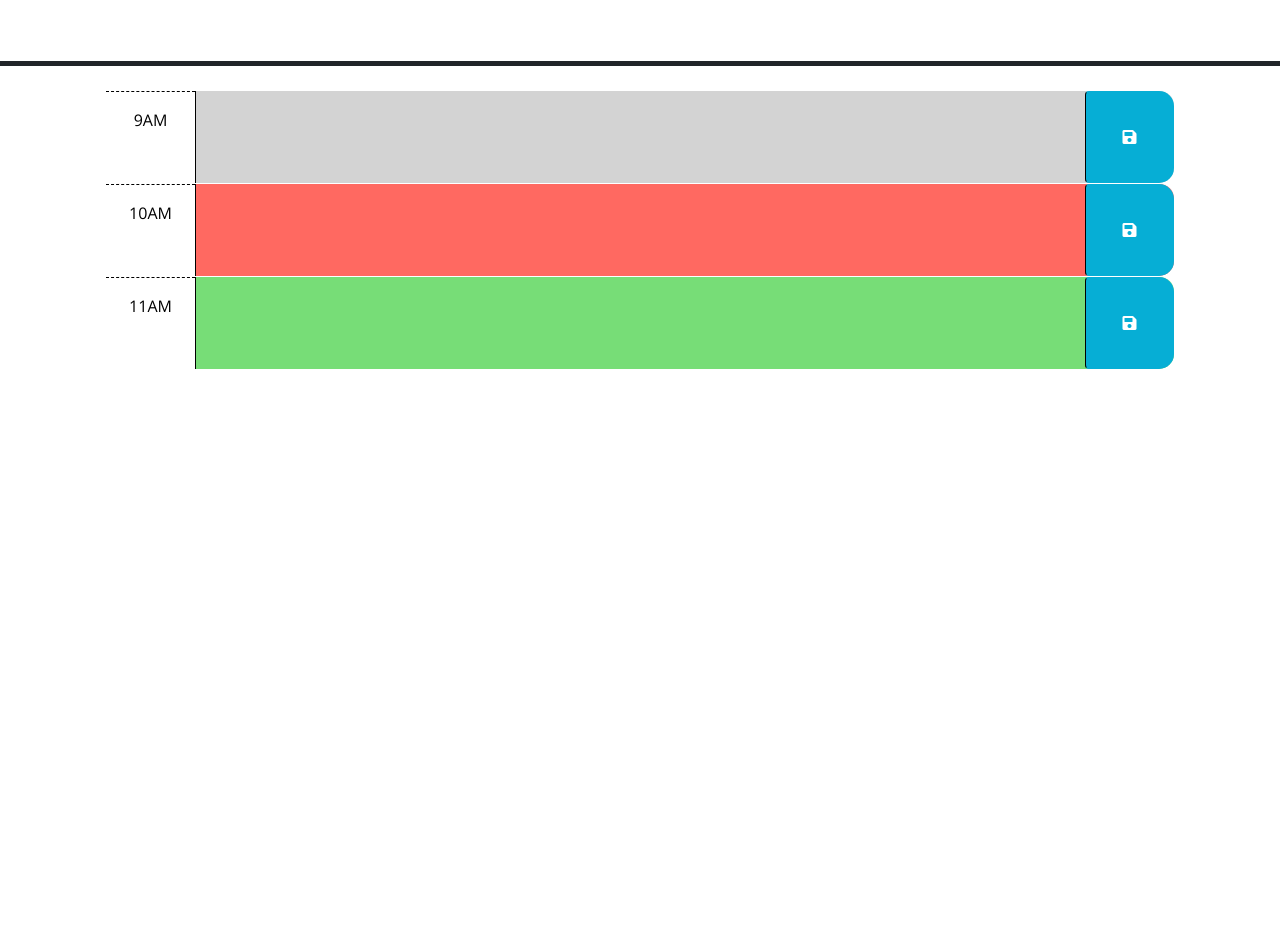
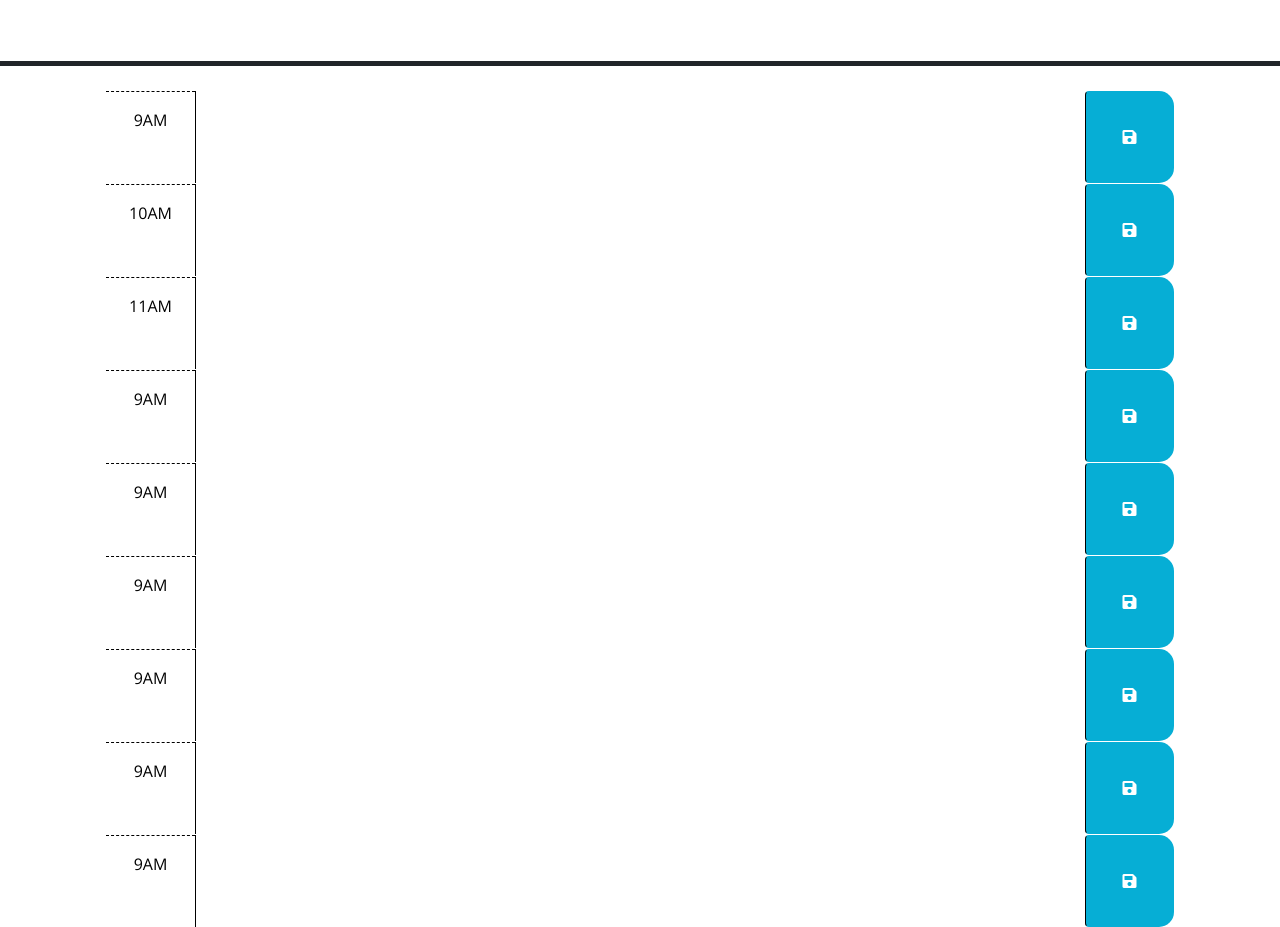
Before and after one commit to ryanmueller4/work-day-scheduler, a plain HTML site: page index.html in a window 1280 px wide. Shown: the part 166-1093 px from the top of the page. Before the commit the page ends 800 px from the top, so only its background shows below. Drawn offline with nearby package versions, Linux system fonts and the light colour scheme; files that its build step writes are made by us from their sources; files whose address does not match are found by name.

Commit message:
added remaining hours

```diff
--- a/index.html
+++ b/index.html
@@ -28,6 +28,7 @@
       <p class="lead">A simple calendar app for scheduling your work day</p>
       <p id="currentDay" class="lead"></p>
     </header>
+
     <div class="container-lg px-5">
       <!-- Use class for "past", "present", and "future" to apply styles to the
         time-block divs accordingly. The javascript will need to do this by
@@ -40,7 +41,7 @@
         -->
 
       <!-- Example of a past time block. The "past" class adds a gray background color. -->
-      <div id="hour-9" class="row time-block past">
+      <div id="hour-9" class="row time-block">
         <div class="col-2 col-md-1 hour text-center py-3">9AM</div>
         <textarea class="col-8 col-md-10 description" rows="3"> </textarea>
         <button class="btn saveBtn col-2 col-md-1" aria-label="save">
@@ -49,7 +50,7 @@
       </div>
 
       <!-- Example of a a present time block. The "present" class adds a red background color. -->
-      <div id="hour-10" class="row time-block present">
+      <div id="hour-10" class="row time-block">
         <div class="col-2 col-md-1 hour text-center py-3">10AM</div>
         <textarea class="col-8 col-md-10 description" rows="3"> </textarea>
         <button class="btn saveBtn col-2 col-md-1" aria-label="save">
@@ -58,8 +59,56 @@
       </div>
 
       <!-- Example of a future time block. The "future" class adds a green background color. -->
-      <div id="hour-11" class="row time-block future">
+      <div id="hour-11" class="row time-block">
         <div class="col-2 col-md-1 hour text-center py-3">11AM</div>
+        <textarea class="col-8 col-md-10 description" rows="3"> </textarea>
+        <button class="btn saveBtn col-2 col-md-1" aria-label="save">
+          <i class="fas fa-save" aria-hidden="true"></i>
+        </button>
+      </div>
+
+      <div id="hour-12" class="row time-block">
+        <div class="col-2 col-md-1 hour text-center py-3">9AM</div>
+        <textarea class="col-8 col-md-10 description" rows="3"> </textarea>
+        <button class="btn saveBtn col-2 col-md-1" aria-label="save">
+          <i class="fas fa-save" aria-hidden="true"></i>
+        </button>
+      </div>
+
+      <div id="hour-13" class="row time-block">
+        <div class="col-2 col-md-1 hour text-center py-3">9AM</div>
+        <textarea class="col-8 col-md-10 description" rows="3"> </textarea>
+        <button class="btn saveBtn col-2 col-md-1" aria-label="save">
+          <i class="fas fa-save" aria-hidden="true"></i>
+        </button>
+      </div>
+
+      <div id="hour-14" class="row time-block">
+        <div class="col-2 col-md-1 hour text-center py-3">9AM</div>
+        <textarea class="col-8 col-md-10 description" rows="3"> </textarea>
+        <button class="btn saveBtn col-2 col-md-1" aria-label="save">
+          <i class="fas fa-save" aria-hidden="true"></i>
+        </button>
+      </div>
+
+      <div id="hour-15" class="row time-block">
+        <div class="col-2 col-md-1 hour text-center py-3">9AM</div>
+        <textarea class="col-8 col-md-10 description" rows="3"> </textarea>
+        <button class="btn saveBtn col-2 col-md-1" aria-label="save">
+          <i class="fas fa-save" aria-hidden="true"></i>
+        </button>
+      </div>
+
+      <div id="hour-16" class="row time-block">
+        <div class="col-2 col-md-1 hour text-center py-3">9AM</div>
+        <textarea class="col-8 col-md-10 description" rows="3"> </textarea>
+        <button class="btn saveBtn col-2 col-md-1" aria-label="save">
+          <i class="fas fa-save" aria-hidden="true"></i>
+        </button>
+      </div>
+
+      <div id="hour-17" class="row time-block">
+        <div class="col-2 col-md-1 hour text-center py-3">9AM</div>
         <textarea class="col-8 col-md-10 description" rows="3"> </textarea>
         <button class="btn saveBtn col-2 col-md-1" aria-label="save">
           <i class="fas fa-save" aria-hidden="true"></i>
```
